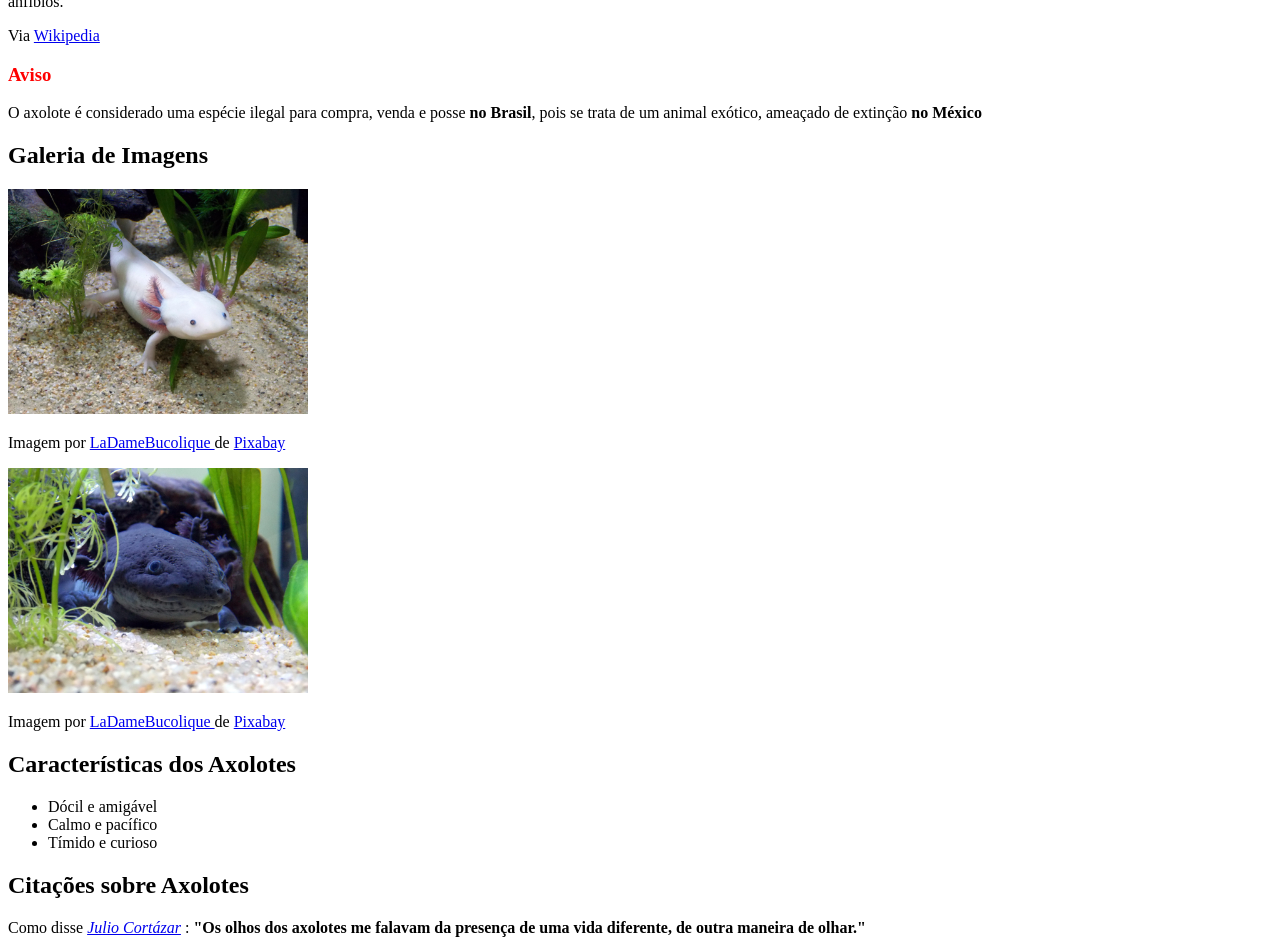
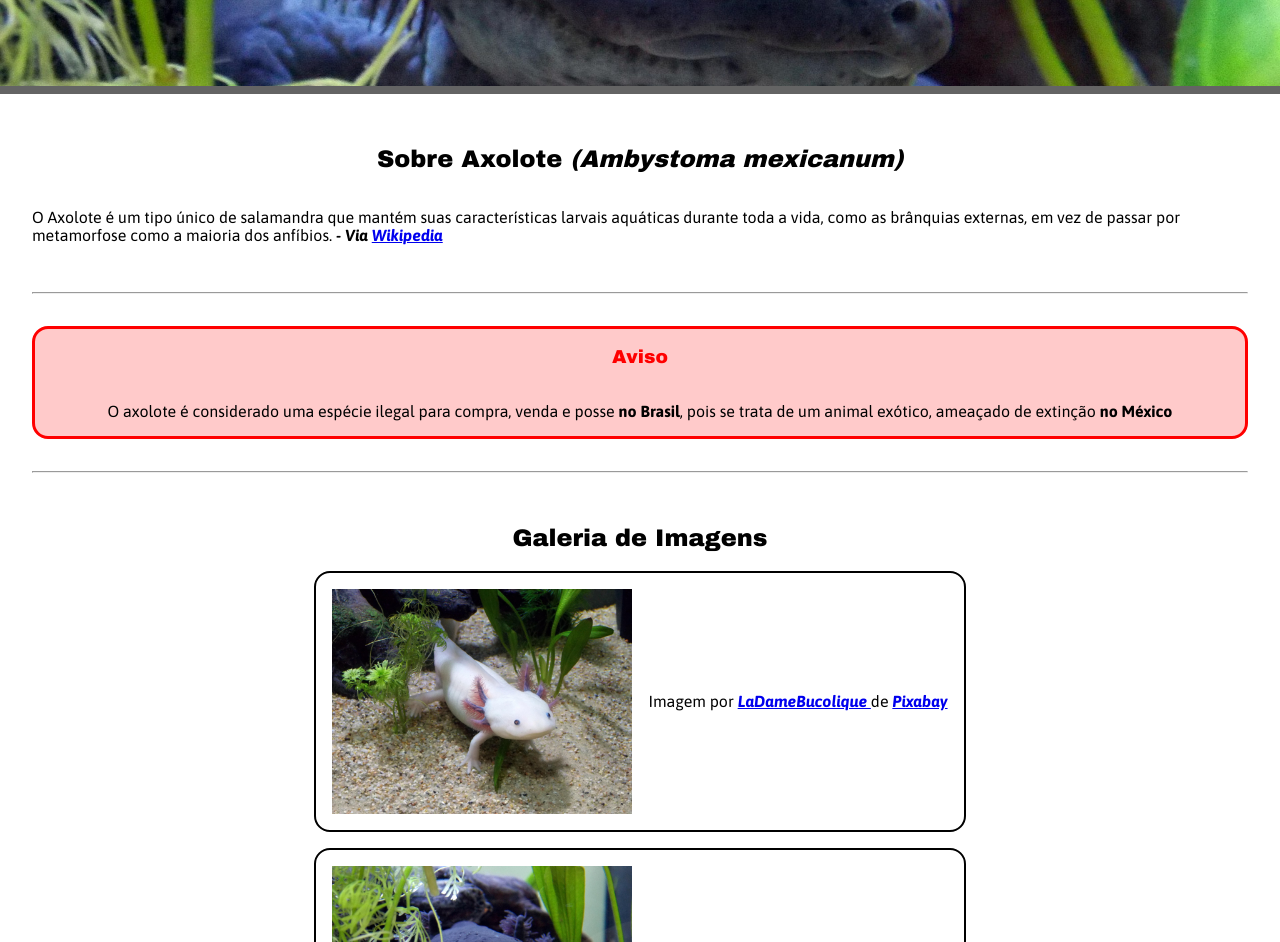
Before and after one commit to SimplyOrtiz/Site-Axolotes, a plain HTML site: page index.html in a window 1280 px wide. Shown: the part 152-1094 px from the top of the page. Drawn offline with Linux system fonts and the light colour scheme.

Commit message:
Uploaded new files

```diff
--- a/index.html
+++ b/index.html
@@ -4,42 +4,68 @@
     <meta charset="UTF-8">
     <meta name="viewport" content="width=device-width, initial-scale=1.0">
     <title>Site Sobre Axolote</title>
+
+    <link rel="stylesheet" href="./src/css/fonts.css">
+    <link rel="stylesheet" href="./src/css/style.css">
+
 </head>
-<body>
+<body class="asap-regular">
+    <header>
         <h1>Bem-vindo ao Site Sobre Axolotes</h1>
+    </header>
 
+    <main>
+        <div class="sobre">
+            <h2>Sobre Axolote <i>(Ambystoma mexicanum)</i></h2>
+            <p>O Axolote é um tipo único de salamandra que mantém suas características larvais aquáticas durante toda a vida, como as brânquias externas, em vez de passar por metamorfose como a maioria dos anfíbios. <span>- Via <a href="https://pt.wikipedia.org/wiki/Ambystoma_mexicanum">Wikipedia</a></span></p>
 
-    <h2>Sobre Axolote <i>(Ambystoma mexicanum)</i></h2>
-    <p>O Axolote é um tipo único de salamandra que mantém suas características larvais aquáticas durante toda a vida, como as brânquias externas, em vez de passar por metamorfose como a maioria dos anfíbios.</p>
-    <span>Via <a href="https://pt.wikipedia.org/wiki/Ambystoma_mexicanum">Wikipedia</a></span>
+        </div>
 
-    <h3 style="color: red;">Aviso</h3>
+        <hr>
+        <div class="aviso">
+            <h3>Aviso</h3>
             <p>O axolote é considerado uma espécie ilegal para compra, venda e posse <b>no Brasil</b>, pois se trata de um animal exótico, ameaçado de extinção <b>no México</b></p>
+        </div>
+        <hr>
 
+        <div class="galeria">
             <h2>Galeria de Imagens</h2>
-    <img src="res/axolotl-2193331_1920.jpg" alt="Um gatinho muito fofo" width="300">
+            <div>
+                <div>
+                    <img src="./src/res/axolotl-2193331_1920.jpg" alt="Um Axolotes muito fofo" width="300">
                     <p>
                         Imagem por
                         <a href="https://pixabay.com/users/ladamebucolique-4228283/?utm_source=link-attribution&utm_medium=referral&utm_campaign=image&utm_content=2193331">
                             LaDameBucolique
                         </a> de <a href="https://pixabay.com//?utm_source=link-attribution&utm_medium=referral&utm_campaign=image&utm_content=2193331">Pixabay</a>
                     </p>
-    <img src="res/axolotl-2193310_1920.jpg" alt="Um gatinho muito fofo" width="300">
+                </div>
+                <div>
+                    <img src="./src/res/axolotl-2193310_1920.jpg" alt="Um Axolotes muito fofo" width="300">
                     <p>
                         Imagem por
                         <a href="https://pixabay.com/users/ladamebucolique-4228283/?utm_source=link-attribution&utm_medium=referral&utm_campaign=image&utm_content=2193310">
                             LaDameBucolique
                         </a> de <a href="https://pixabay.com//?utm_source=link-attribution&utm_medium=referral&utm_campaign=image&utm_content=2193310">Pixabay</a>
                     </p>
+                </div>
+            </div>
+        </div>
 
+        <hr>
+
+        <div class="vivencia">
             <h2>Características dos Axolotes</h2>
             <ul>
                 <li>Dócil e amigável</li>
                 <li>Calmo e pacífico</li>
                 <li>Tímido e curioso</li>
             </ul>
+        </div>
 
+        <hr>
 
+        <div>
             <h2>Citações sobre Axolotes</h2>
             <p>Como disse
                 <span style="font-style: italic;">
@@ -50,19 +76,25 @@
                     "Os olhos dos axolotes me falavam da presença de uma vida diferente, de outra maneira de olhar."
                 </b>
             </p>
+        </div>
 
+        <div>
             <h2>Mais Informações</h2>
             <p>Para mais informações sobre Axolotes, visite o site do
                 <a href="https://mundoeducacao.uol.com.br/biologia/axolote-ambystoma-mexicanum.htm#:~:text=Resumo%20sobre%20axolote">Mundo Educação sobre Axolotes</a>.
             </p>
+        </div>
 
+        <hr>
 
+        <div>
             <h2>Texto Pré-formatado</h2>
             <pre>
                 Nome: Axolotes
                 Idade: 2 anos
                 Cor: Branco e Cinza
             </pre>
+        </div>
 
 
         <h2>Separador de Conteúdo</h2>
@@ -73,6 +105,6 @@
 
         <h2>Quebras de Linha</h2>
         <p>Esta é a primeira linha.<br>E esta é a segunda linha.</p>
-
+    </main>
 </body>
 </html>
--- /dev/null
+++ b/src/css/fonts.css
@@ -0,0 +1,25 @@
+@import url('https://fonts.googleapis.com/css2?family=Archivo+Black&family=Asap:ital,wght@0,100..900;1,100..900&display=swap');
+
+.archivo-black-regular, h1, h2, h3, h4, h5, h6 {
+  font-family: "Archivo Black", sans-serif;
+  font-weight: 400;
+  font-style: normal;
+}
+
+.asap-regular, p {
+  font-family: "Asap", sans-serif;
+  font-optical-sizing: auto;
+  font-weight: 400;
+  font-style: normal;
+  font-variation-settings:
+    "wdth" 100;
+}
+
+.asap-bold, a, .sobre p span{
+  font-family: "Asap", sans-serif;
+  font-optical-sizing: auto;
+  font-weight: 700;
+  font-style: oblique;
+  font-variation-settings:
+    "wdth" 100;
+}
--- /dev/null
+++ b/src/css/style.css
@@ -0,0 +1,94 @@
+body{
+    padding: 0;
+    margin: 0;
+    border: 0;
+}
+
+hr{
+    margin-top: 2em;
+    margin-bottom: 2em;
+}
+
+header{
+    background-color: var(--Background-color);
+    color: white;
+    padding: 5em;
+    text-align: center;
+
+    border-bottom: solid rgb(100, 100, 100) .5em;
+
+    background-image: url(../res/axolotl-2193310_1920.jpg);
+    background-size: cover;
+    background-position: center;
+    background-repeat: no-repeat;
+}
+
+main{
+    padding: 2em;
+}
+
+.sobre{
+    display: flex;
+    flex-direction: column;
+    flex-wrap: nowrap;
+    align-items: center;
+}
+
+.aviso{
+    display: flex;
+    flex-direction: column;
+    align-items: center;
+
+    background-color: rgb(255 202 202);
+    border: solid red 3px;
+    border-radius: 1em;
+}
+
+.aviso h3{
+    color: red;
+}
+
+.aviso p{
+    margin: 1em;
+}
+
+.galeria{
+    display: flex;
+    flex-direction: column;
+    align-items: center;
+}
+
+.galeria div{
+    display: flex;
+    justify-content: center;
+    align-items: center;
+    flex-direction: column;
+    flex-wrap: wrap;
+
+    gap: 1em;
+}
+
+.galeria div div{
+    display: flex;
+    flex-direction: row;
+    flex-wrap: wrap;
+
+    border: solid black 2px;
+    border-radius: 1em;
+    padding: 1em;
+}
+
+.vivencia{
+    display: flex;
+    align-items: center;
+    flex-direction: column;
+}
+
+.vivencia ul{
+    display: inline-flex;
+    flex-direction: column;
+
+    padding: 2em;
+    border: solid black 2px;
+    border-radius: 1em;
+}
```
Also changed, not shown: src/js/main.js (added), src/res/axolotl-2193310_1920.jpg (added), src/res/axolotl-2193331_1920.jpg (added). Lines whose indentation alone changed are shown as unchanged.
